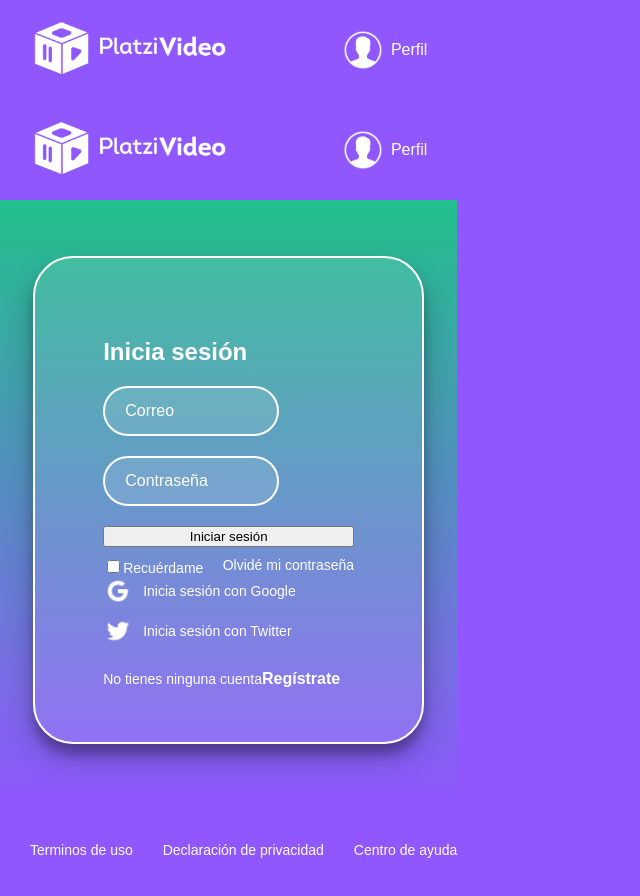
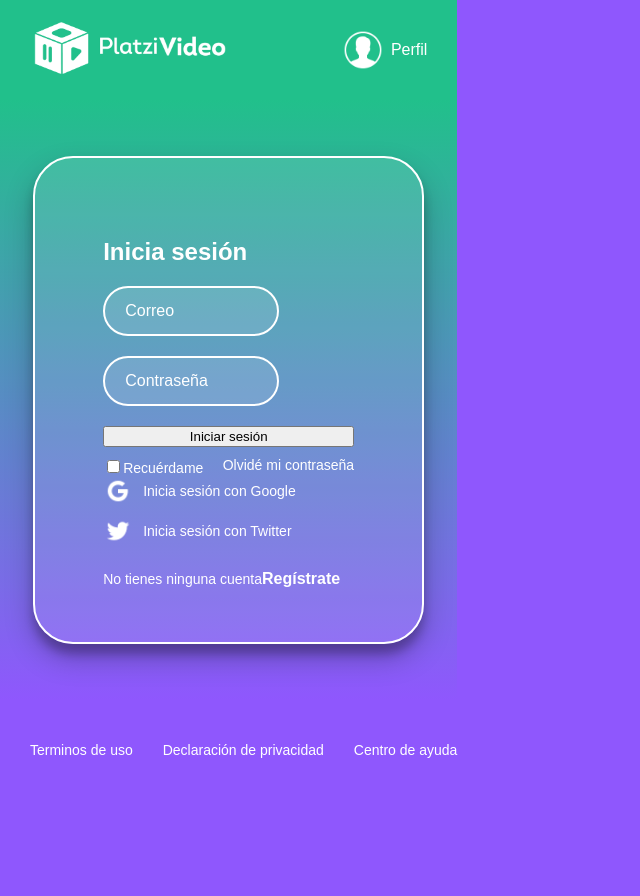
Before and after one commit to johnconnor77/platzi-escuela-javascript, a React app in the folder curso-react-router-redux/: page /login in a window 1280 px wide. Shown: the top 896 px of the page, without its empty margins (0-640 px from the left). After the commit the page ends 800 px from the top, so only its background shows below. Built offline with nearby package versions, Linux system fonts and the light colour scheme; a web font is replaced by a local one.

Commit message:
Actualizados para generar vistas diferentes en login y registro

```diff
--- a/curso-react-router-redux/src/components/Header.jsx
+++ b/curso-react-router-redux/src/components/Header.jsx
@@ -1,22 +1,28 @@
 import React from 'react';
 import { connect } from 'react-redux';
 import { Link } from 'react-router-dom';
+import classNames from 'classnames';
 import gravatar from '../utils/gravatar';
-import { logoutRequest } from "../actions";
+import { logoutRequest } from '../actions';
 import '../assets/styles/components/Header.scss';
 import logo from '../assets/static/logo-platzi-video-BW2.png';
 import userIcon from '../assets/static/user-icon.png';
 
 const Header = (props) => {
-  const { user } = props;
+  const { user, isLogin, isRegister } = props;
   const hasUser = Object.keys(user).length > 0;
 
   const handleLogout = () => {
     props.logoutRequest({});
   };
 
+  const headerClass = classNames('header', {
+    isLogin,
+    isRegister,
+  });
+
   return (
-    <header className='header'>
+    <header className={headerClass}>
       <Link to='/'>
         <img className='header__img' src={logo} alt='Platzi Video' />
       </Link>
--- a/curso-react-router-redux/src/components/Layout.jsx
+++ b/curso-react-router-redux/src/components/Layout.jsx
@@ -4,7 +4,6 @@ import Footer from './Footer';
 
 const Layout = ({ children }) => (
   <div className='App'>
-    <Header />
     {children}
     <Footer />
   </div>
```
